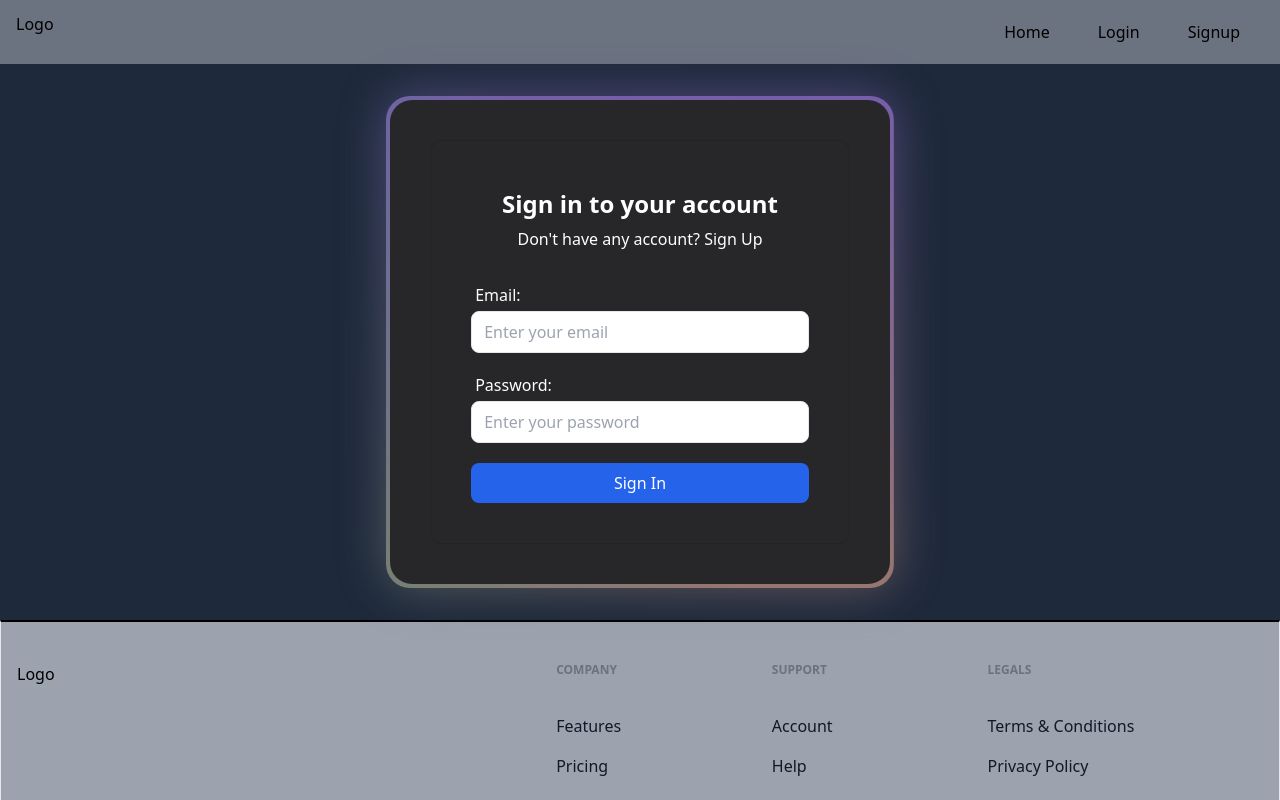
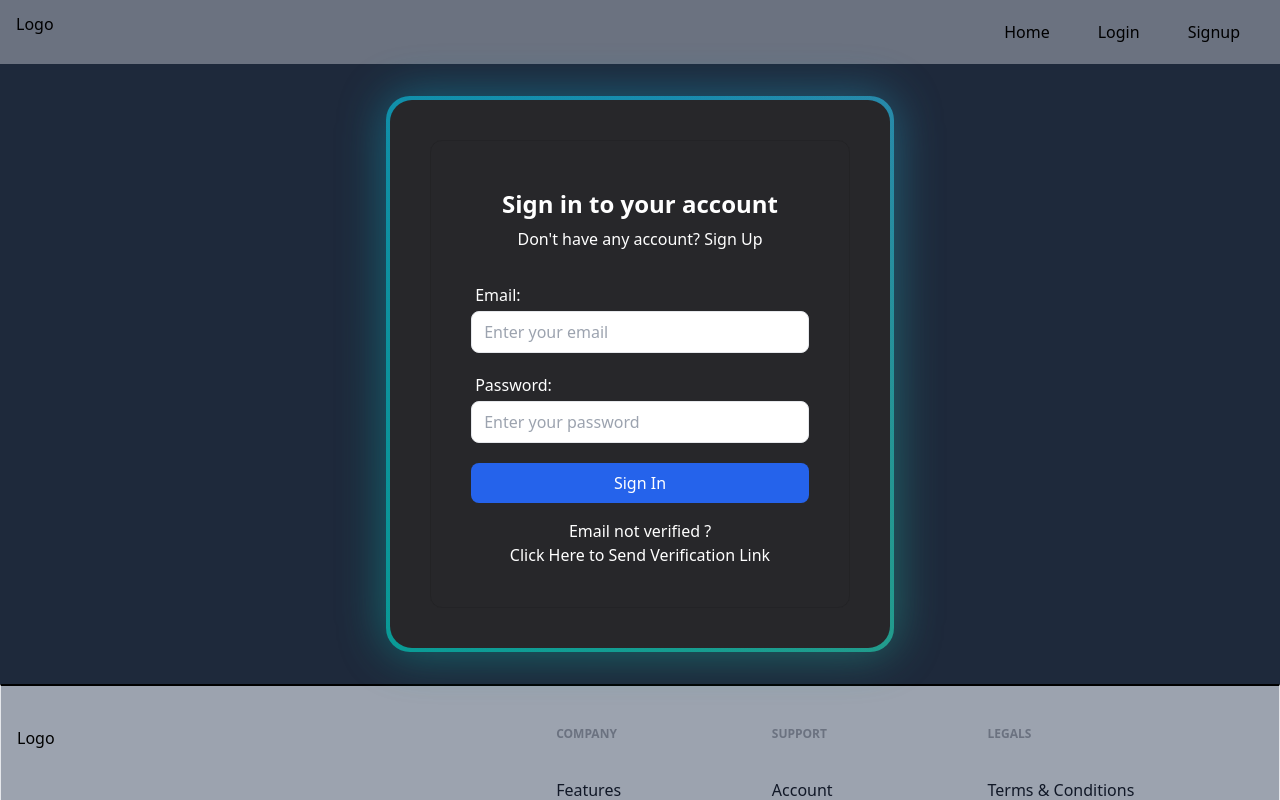
Before and after one commit to nil2022/MegaBlogProject, a React (Vite) app: page /login in a window 1280 px wide. Shown: the top 800 px of the page. Built offline with nearby package versions, Linux system fonts and the light colour scheme; no server answers.

Commit message:
feat:require email validation before login, bug fixes

```diff
--- a/src/appwrite/auth.js
+++ b/src/appwrite/auth.js
@@ -37,6 +37,7 @@ export class AuthService {
     }
   }
 
+  /** SEND VERIFICATION LINK TO USER'S EMAIL ADDRESS */
   async verifyEmail(url) {
     try {
       const verfiySuccess = await this.account.createVerification(url);
@@ -102,7 +103,7 @@ export class AuthService {
 
   async logout() {
     try {
-      await this.account.deleteSessions();
+      await this.account.deleteSession('current');
       console.log("Logout Successfully");
     } catch (error) {
       console.log("Appwrite service :: logout :: error: ", error);
--- a/src/components/Login.jsx
+++ b/src/components/Login.jsx
@@ -7,31 +7,63 @@ import authService from '../appwrite/auth'
 import { useForm } from "react-hook-form"
 import { BackgroundGradient } from './ui/background-gradient'
 
+const redirectUrlAfterVerification = import.meta.env.VITE_EMAILVERIFICATION_URL
+
 function Login() {
     const navigate = useNavigate()
     const dispatch = useDispatch()
     const { register, handleSubmit } = useForm()
     const [error, setError] = useState("")
+    const [loginData, setLoginData] = useState()
 
-    const authSlice = useSelector((state) => state.auth)
-    console.log('authSlice: (in Login component(in components/Login.jsx)) ', authSlice)
+    // const authSlice = useSelector((state) => state.auth)
+    // console.log('authSlice: (in Login component(in components/Login.jsx)) ', authSlice)
 
+    // console.log('loginData: ', loginData)
+
+    /** FUNCTION TO LOGIN USER */
     const login = async (data) => {
+        setLoginData(data);
         setError("")
         try {
             const session = await authService.login(data)
             if (session) {
                 console.log('Login Successfull !')
                 const userData = await authService.getCurrentUser()
-                if (userData) {
+                if (userData.emailVerification) {
                     console.log('userData: (in Login component(in components/Login.jsx)) ', userData)
                     dispatch(authLogin({ userData }))
                     navigate("/")
+                } else {
+                    await authService.logout()
+                    throw new Error('Email not verified!')
                 }
+                alert('Login Successfull !')
             }
         } catch (error) {
             setError(error.message)
             console.log('Login error: ', error)
+        }
+    }
+
+    /** FUNCTION TO RE-SEND VERIFICATION MAIL TO USER'S EMAIL ADDRESS */
+    const resendVerificationEmail = async () => {
+        setError("")
+        try {
+            if(loginData === undefined) {
+                alert('Email and password are required')
+                throw new Error('Email and password are required')
+            }
+            await authService.login(loginData)
+            const response = await authService.verifyEmail(redirectUrlAfterVerification)
+            if (response) {
+                console.log('Verification email sent successfully!')
+                await authService.logout();
+                alert('Verification email sent successfully!')
+            }
+        } catch (error) {
+            setError(error.message)
+            console.log('resendVerificationEmail :: error: ', error);
         }
     }
 
@@ -90,6 +122,15 @@ function Login() {
                             </Button>
                         </div>
                     </form>
+                    <div className='text-center mt-4'>
+                        Email not verified ? <br />
+                        <button
+                            onClick={() => resendVerificationEmail()}
+                            className='text-primary hover:underline hover:scale-105 transition-all duration-300'
+                        >
+                            Click Here to Send Verification Link
+                        </button>
+                    </div>
                 </div>
             </BackgroundGradient>
         </div>
```
